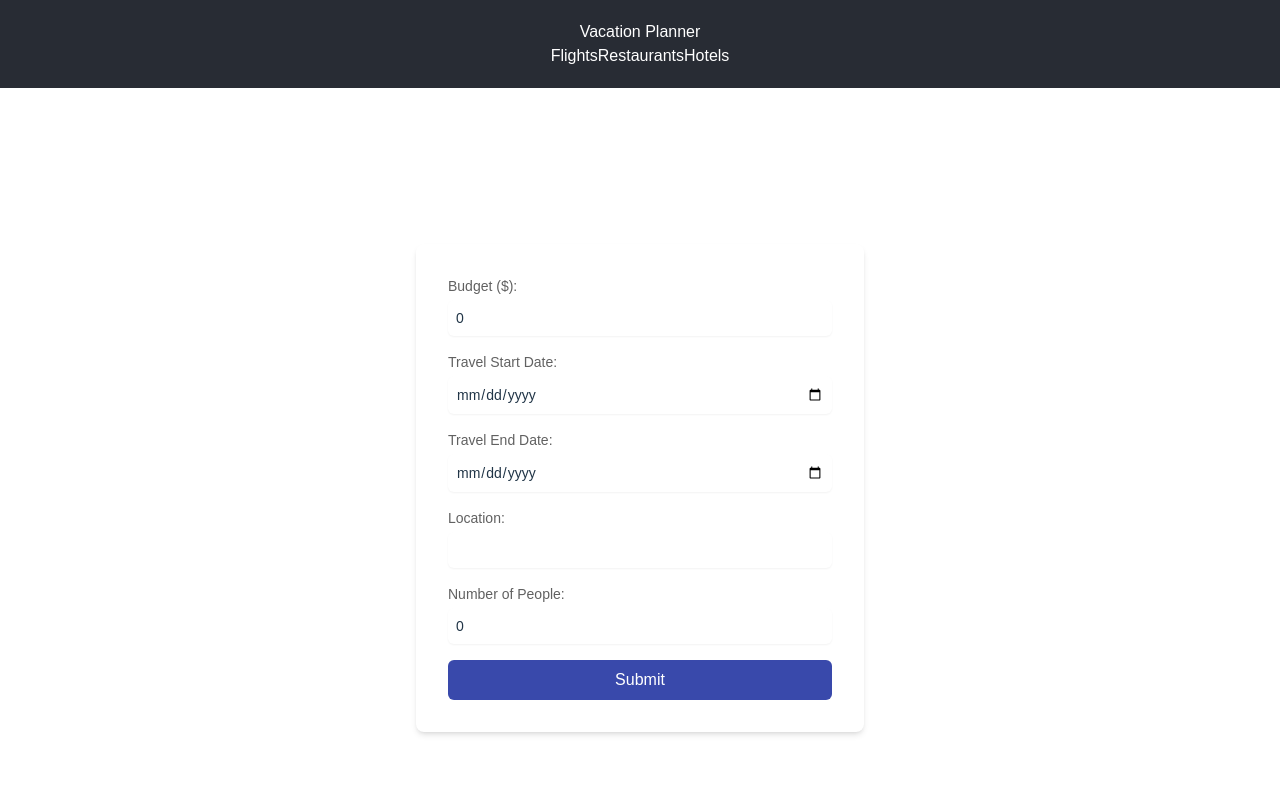
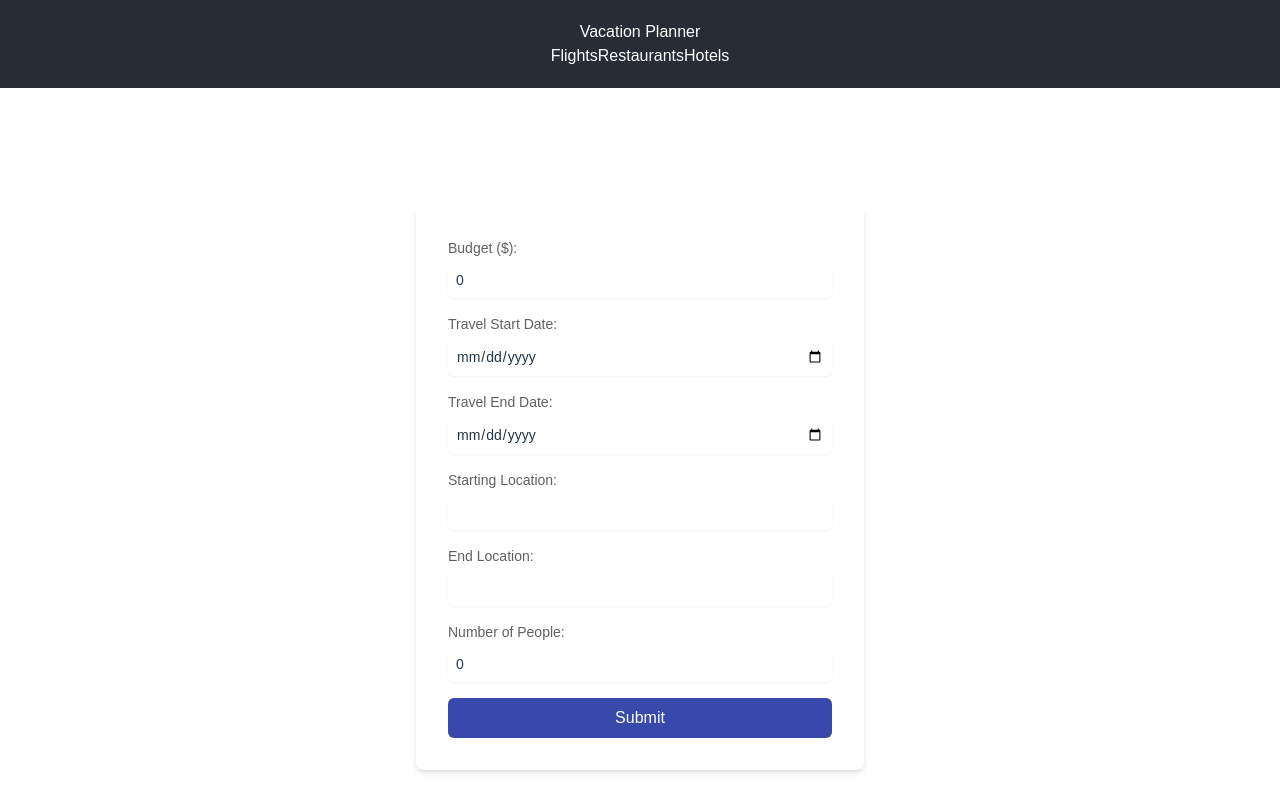
Before and after one commit to akabhowmick/august-hackathon, a React (Vite) app in the folder FrontEnd/: page / in a window 1280 px wide. Shown: the top 812 px of the page. Built offline with nearby package versions, Linux system fonts and the light colour scheme; no server answers.

Commit message:
add start and end locations

```diff
--- a/FrontEnd/src/App.tsx
+++ b/FrontEnd/src/App.tsx
@@ -19,7 +19,6 @@ function App() {
 
   const apiTravelInfo = (
     <main>
-      <TravelForm />
       <section id="flights">
         <FlightList />
       </section>
@@ -35,22 +34,17 @@ function App() {
     </main>
   );
 
-  const userDisplay =
-    currentStep === "initialUserInfo" ? (
-      <TravelForm />
-    ) : currentStep === "AIChatting" ? (
-      apiTravelInfo
-    ) : (
-      <AIChatBox />
-    );
-
   return (
     <>
       <Header />
       <FlightProvider>
         <HotelProvider>
           <AttractionProvider>
-            <RestaurantProvider>{userDisplay}</RestaurantProvider>
+            <RestaurantProvider>
+              {currentStep === "initialUserInfo" && <TravelForm />}
+              {currentStep === "AIChatting" && apiTravelInfo}
+              {currentStep === "FinalSummary" && <AIChatBox />}
+            </RestaurantProvider>
           </AttractionProvider>
         </HotelProvider>
       </FlightProvider>
--- a/FrontEnd/src/Components/TravelForm/TravelForm.tsx
+++ b/FrontEnd/src/Components/TravelForm/TravelForm.tsx
@@ -9,13 +9,21 @@ export const TravelForm = () => {
     budget: "",
     startDate: "",
     endDate: "",
-    location: "",
+    startLocation: "",
+    endLocation: "",
     numberOfPeople: "",
   });
 
   const validate = () => {
     let isValid = true;
-    const newErrors = { budget: "", startDate: "", endDate: "", location: "", numberOfPeople: "" };
+    const newErrors = {
+      budget: "",
+      startDate: "",
+      endDate: "",
+      startLocation: "",
+      endLocation: "",
+      numberOfPeople: "",
+    };
 
     // Budget validation: must be a positive number
     if (!travelInfo.budget || travelInfo.budget <= 0) {
@@ -46,8 +54,12 @@ export const TravelForm = () => {
     }
 
     // Location validation: cannot be empty
-    if (!travelInfo.location.trim()) {
-      newErrors.location = "Please enter a location.";
+    if (!travelInfo.startLocation.trim()) {
+      newErrors.startLocation = "Please enter a location.";
+      isValid = false;
+    }
+    if (!travelInfo.endLocation.trim()) {
+      newErrors.endLocation = "Please enter a location.";
       isValid = false;
     }
 
@@ -65,7 +77,7 @@ export const TravelForm = () => {
     event.preventDefault();
     if (validate()) {
       alert(
-        `Budget: $${travelInfo.budget}\nTravel Dates: ${travelInfo.startDate} to ${travelInfo.endDate}\nLocation: ${travelInfo.location}\nNumber of People: ${travelInfo.numberOfPeople}`
+        `Budget: $${travelInfo.budget}\nTravel Dates: ${travelInfo.startDate} to ${travelInfo.endDate}\nStarting Location: ${travelInfo.startLocation}\nEnd Location: ${travelInfo.endLocation}\nNumber of People: ${travelInfo.numberOfPeople}`
       );
     }
   };
@@ -103,12 +115,22 @@ export const TravelForm = () => {
         />
 
         <TravelFormInput
-          id="location"
-          label="Location:"
+          id="start-location"
+          label="Starting Location:"
           type="text"
-          value={travelInfo.location}
-          onChange={(e) => setTravelInfo({ ...travelInfo, location: e.target.value })}
-          errorMessage={errors.location}
+          value={travelInfo.startLocation}
+          onChange={(e) => setTravelInfo({ ...travelInfo, startLocation: e.target.value })}
+          errorMessage={errors.startLocation}
+          required
+        />
+
+        <TravelFormInput
+          id="end-location"
+          label="End Location:"
+          type="text"
+          value={travelInfo.endLocation}
+          onChange={(e) => setTravelInfo({ ...travelInfo, endLocation: e.target.value })}
+          errorMessage={errors.endLocation}
           required
         />
 
--- a/FrontEnd/src/providers/FlightProvider.tsx
+++ b/FrontEnd/src/providers/FlightProvider.tsx
@@ -1,6 +1,7 @@
 import { useState, createContext, useContext, ReactNode, useEffect } from "react";
 import { Flight } from "../types/interfaces";
 import axios from "axios";
+import { useUserInfoContext } from "./UserInfoProvider";
 
 interface FlightContextType {
   flights: Flight[];
@@ -10,14 +11,38 @@ interface FlightContextType {
 const FlightContext = createContext<FlightContextType>({} as FlightContextType);
 
 export const FlightProvider = ({ children }: { children: ReactNode }) => {
+  const { travelInfo } = useUserInfoContext();
+  console.log(travelInfo);
   const [flights, setFlights] = useState<Flight[]>([]);
 
+  const url = "https://api.aviationstack.com/v1/flightsMON";
+
   useEffect(() => {
+    const params = {
+      access_key: "f68bbe67aa8bc875168c6753c58aeca9",
+    };
+    console.log(travelInfo);
     axios
-      .get("/api/flights")
-      .then((response) => setFlights(response.data))
-      .catch((error) => console.error("Error fetching flights:", error));
-  }, []);
+      .get(url, { params })
+      .then((response) => {
+        console.log("getting a response back", response.data);
+        const apiResponse = response.data;
+        if (Array.isArray(apiResponse["results"])) {
+          apiResponse["results"].forEach((flight) => {
+            if (!flight["live"]["is_ground"]) {
+              console.log(
+                `${flight["airline"]["name"]} flight ${flight["flight"]["iata"]}`,
+                `from ${flight["departure"]["airport"]} (${flight["departure"]["iata"]})`,
+                `to ${flight["arrival"]["airport"]} (${flight["arrival"]["iata"]}) is in the air.`
+              );
+            }
+          });
+        }
+      })
+      .catch((error) => {
+        console.log(error);
+      });
+  }, [travelInfo]);
 
   return (
     <FlightContext.Provider
--- a/FrontEnd/src/providers/HotelProvider.tsx
+++ b/FrontEnd/src/providers/HotelProvider.tsx
@@ -15,7 +15,7 @@ export const HotelProvider = ({ children }: { children: ReactNode }) => {
   useEffect(() => {
     const options = {
       method: "GET",
-      url: "https://tripadvisor16.p.rapidapi.com/api/v1/hotels/searchHotels",
+      url: "/api/hotels",
       params: {
         pageNumber: "1",
         currencyCode: "USD",
--- a/FrontEnd/src/providers/UserInfoProvider.tsx
+++ b/FrontEnd/src/providers/UserInfoProvider.tsx
@@ -26,7 +26,8 @@ export const UserInfoProvider = ({ children }: { children: ReactNode }) => {
     budget: 0,
     startDate: "",
     endDate: "",
-    location: "",
+    startLocation: "",
+    endLocation: "",
     numberOfPeople: 0,
   });
   const [currentStep, setCurrentStep] = useState<AllowedValues>("initialUserInfo");
--- a/FrontEnd/src/types/interfaces.ts
+++ b/FrontEnd/src/types/interfaces.ts
@@ -58,7 +58,8 @@ export interface TravelInfo {
   budget: number;
   startDate: string;
   endDate: string;
-  location: string;
+  startLocation: string;
+  endLocation: string;
   numberOfPeople: number;
 }
 
```
Also changed, not shown: 1 other file (tests, documents, lock files or other folders).
